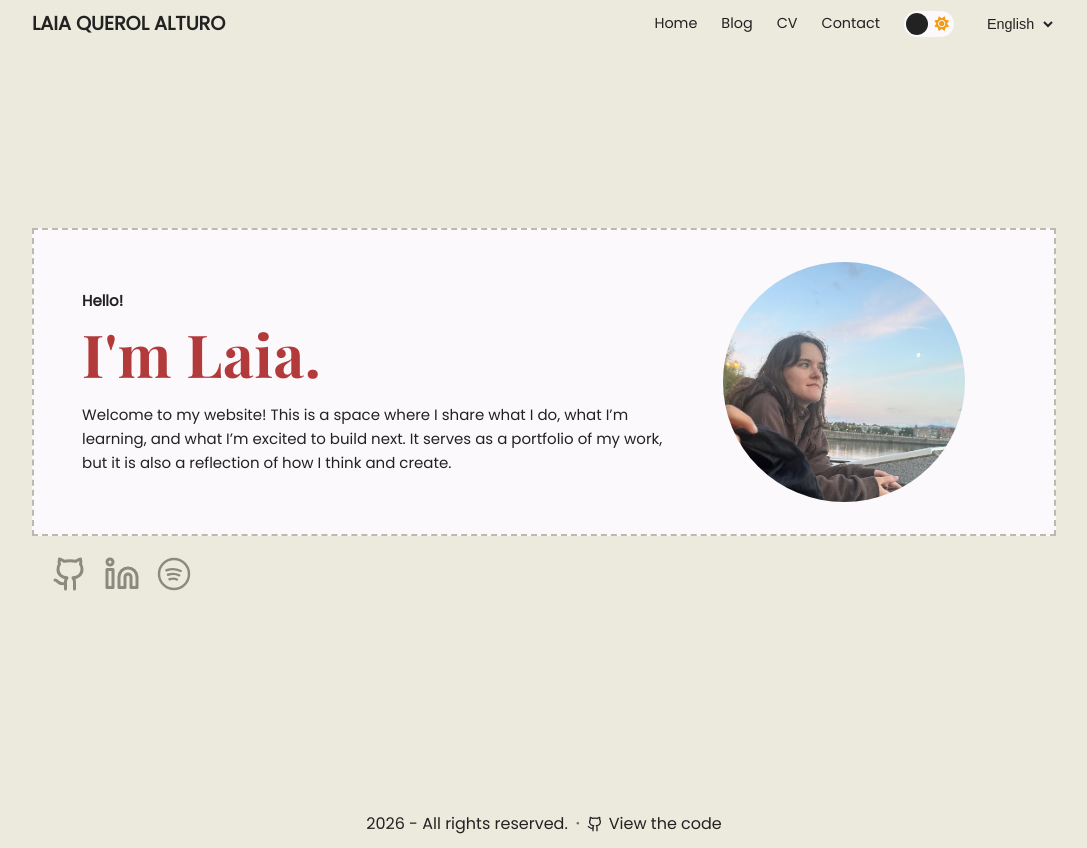
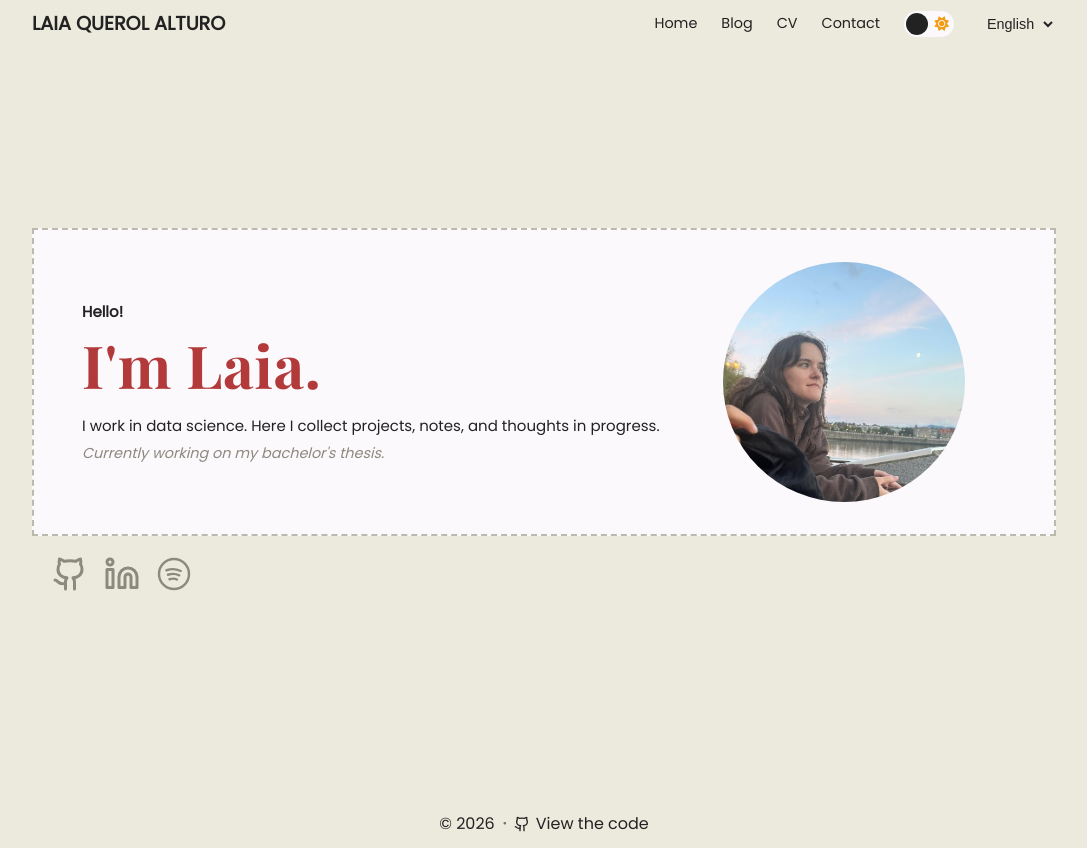
Before and after one commit to la1qa/la1qa.github.io, a React (Vite) app: page /contact in a window 1280 px wide. Shown: the whole page, without its empty margins (96-1183 px from the left). Built offline with nearby package versions, Linux system fonts and the light colour scheme.

Commit message:
home description change

```diff
--- a/public/assets/js/i18n.js
+++ b/public/assets/js/i18n.js
@@ -2,8 +2,10 @@ const translations = {
   en: {
     greeting: "Hello!",
     name: "I'm ",
-    presentation: `Welcome to my website!
+    presentation_old: `Welcome to my website!
                    This is a space where I share what I do, what I’m learning, and what I’m excited to build next. It serves as a portfolio of my work, but it is also a reflection of how I think and create.`,
+    presentation: `I work in data science. Here I collect projects, notes, and thoughts in progress.`,
+    currently: "Currently working on my bachelor's thesis.",
     contact_button: "Contact me",
     home: "Home",
     education: "Education",
@@ -32,15 +34,17 @@ const translations = {
     reach_out: "If you want to reach out, email works best.",
     find_me_on: "...if not, you'll find me on:",
     based_in: "Based in Barcelona. ",
-    footer: "2026 - All rights reserved."
+    footer: "© 2026"
   },
 
   ca: {
     greeting: "Hola!",
     name: "Soc la ",
-    presentation: `Benvinguts al meu web!
+    presentation_old: `Benvinguts al meu web!
                    Aquest és un espai on comparteixo el que faig, el que estic aprenent i el que em fa il·lusió construir a continuació. Serveix com a portfoli de la meva feina, però també és un reflex de com penso i creo.`,
-    contact_button: "Contacta’m",
+    presentation: `Treballo en ciència de dades. Aquí recopilo projectes, notes i pensaments en progrés.`,
+    currently: "Actualment treballant en el meu treball de fi de grau.",
+     contact_button: "Contacta’m",
     home: "Inici",
     education: "Educació",
     experience: "Experiència",
@@ -68,7 +72,7 @@ const translations = {
     reach_out: "Si vols posar-te en contacte, el correu electrònic és la millor opció.",
     find_me_on: "...si no, em trobaràs a:",
     based_in: "Amb base a Barcelona.",
-    footer: "2026 - Tots els drets reservats."
+    footer: "© 2026"
   }
 };
 
--- a/src/pages/Home.tsx
+++ b/src/pages/Home.tsx
@@ -37,11 +37,14 @@ const Home: React.FC = () => {
                 <div className={styles.cover__description} data-aos="fade-up">
                   <p data-i18n="presentation"></p>
                 </div>
+                <span className={styles.currently} data-i18n="currently"></span>
               </div>
+
               <div className={styles.cover__img} data-aos="fade-up">
                 <img src="/assets/img/getxo.jpg" alt="" className="cover-image" />
               </div>
             </div>
+
             <div className={styles.cover__line} data-aos="fade-up" aria-hidden="true"></div>
             <div className={styles.cover__social} data-aos="fade-up">
               <a href="https://github.com/la1qa" className={styles.cover__icon} target="_blank" rel="noopener noreferrer">
--- a/src/pages/styles/Home.module.css
+++ b/src/pages/styles/Home.module.css
@@ -932,3 +932,9 @@
     overflow: hidden; /* or auto if you want scroll */
   }
 }
+
+.currently {
+  font-style: italic;
+  color: var(--text-gray);
+  font-size: clamp(0.75rem, 2.0vw, 0.9rem);
+}
```
Also changed, not shown: 1 other file (tests, documents, lock files or other folders).
